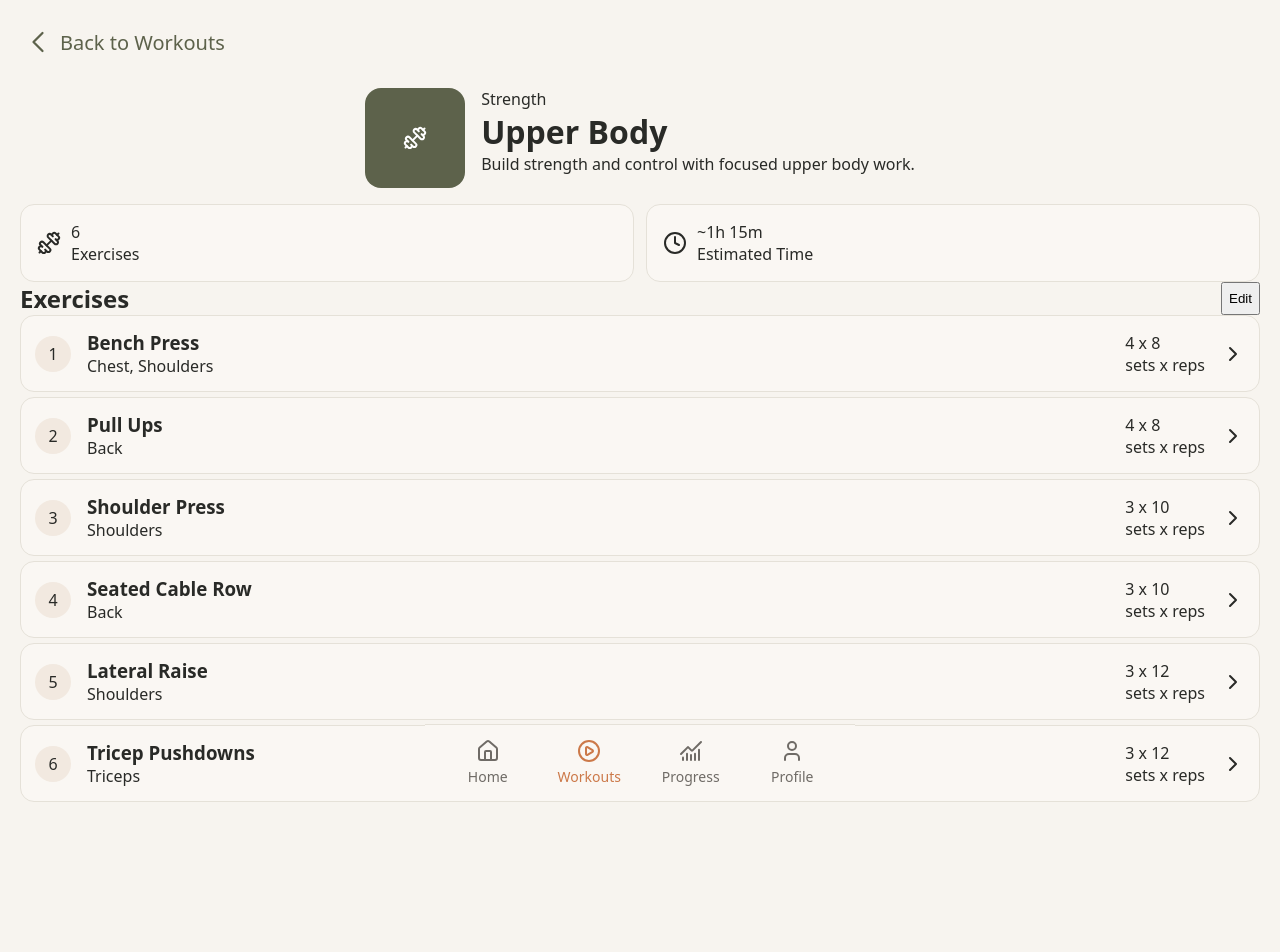
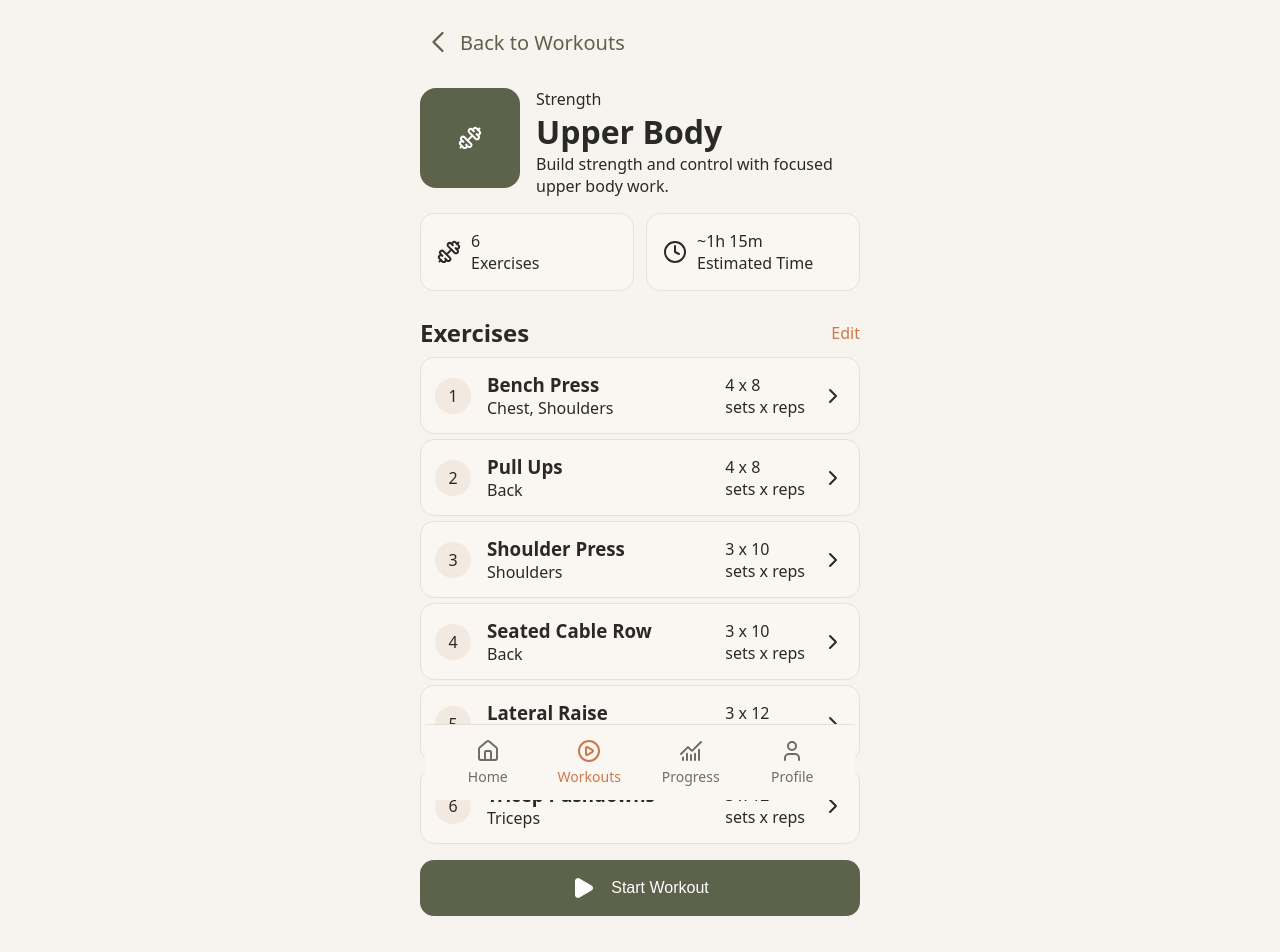
Before and after one commit to almaraz-05/vidafit, a React (Vite) app: page /workouts/1 in a window 1280 px wide. Shown: the top 952 px of the page. Before the commit the page ends 922 px from the top, so only its background shows below. Built offline with nearby package versions, Linux system fonts and the light colour scheme.

Commit message:
create start workout button

```diff
--- a/src/components/WorkoutDetails.css
+++ b/src/components/WorkoutDetails.css
@@ -1,6 +1,7 @@
 .workout-details {
     padding: 24px 20px 120px;
-
+    max-width: 480px;
+    margin: 0 auto;
 }
 
 .back-to-workouts {
@@ -68,6 +69,7 @@
 .workout-details-exercises-header {
     display: flex;
     justify-content: space-between;
+    margin-top: 25px;
 }
 
 
@@ -80,6 +82,7 @@
     background-color: var(--color-surface);
     border: 1px solid var(--color-border);
     border-radius: 14px;
+
 }
 
 .exercise-card-number {
@@ -100,8 +103,41 @@
     display: flex;
     flex-direction: column;
     gap: 5px;
+    margin-top: 8px;
 }
 
 .exercise-card-chevron {
     margin-left: auto;
 }
+
+.start-workout-button {
+    background-color: var(--color-primary);
+    color: white;
+    width: 100%;
+    margin-top: 16px;
+    padding: 16px;
+    border-radius: 14px;
+    border: none;
+
+    display: flex;
+    justify-content: center;
+    align-items: center;
+    gap: 16px;
+
+    font-size: 16px;
+    font-weight: 500;
+
+}
+
+.start-workout-plus {
+    fill: white;
+}
+
+.workout-details-exercises-header button {
+    background: none;
+    border: none;
+    font: inherit;
+    color: var(--color-accent);
+    cursor: pointer;
+    padding: 0;
+}
--- a/src/components/WorkoutDetails.jsx
+++ b/src/components/WorkoutDetails.jsx
@@ -1,6 +1,6 @@
 import { useParams, Link } from "react-router-dom";
 import workouts from "../data/workouts";
-import { ChevronLeft, ChevronRight, Dumbbell, Clock } from "lucide-react";
+import { ChevronLeft, ChevronRight, Dumbbell, Clock, Play } from "lucide-react";
 import "./WorkoutDetails.css";
 
 function WorkoutDetails() {
@@ -79,6 +79,11 @@ function WorkoutDetails() {
 
                 </div>
 
+                <button className="start-workout-button">
+                    <Play className="start-workout-plus"/>
+                    Start Workout
+                </button>
+
 
             </section>
 
```
